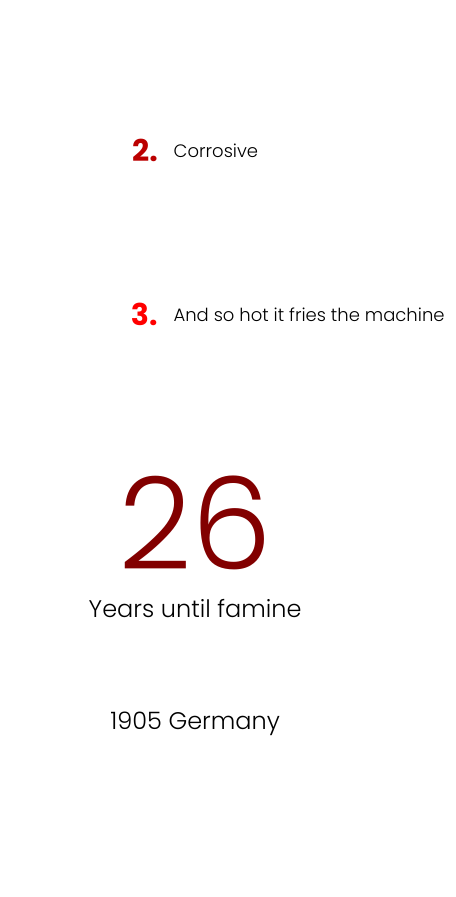
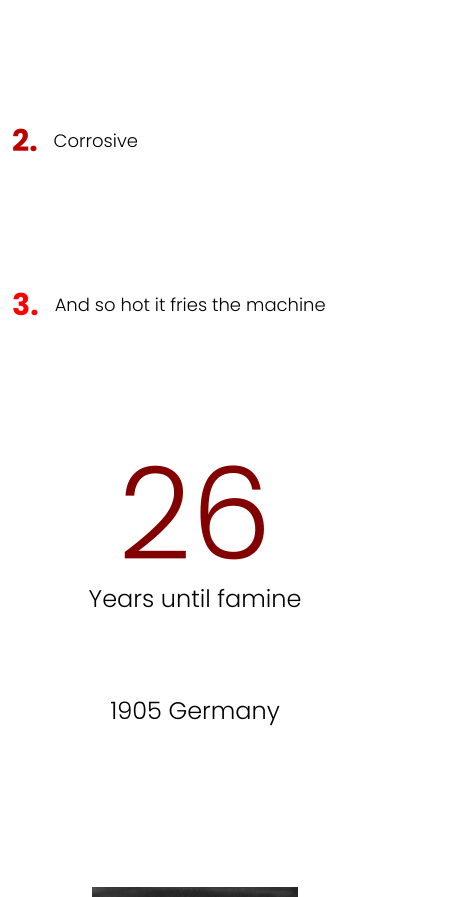
Before and after one commit to chongcurtis/chongcurtis.github.io, a Next.js app: page /books/the-alchemy-of-air in a window 390 px wide. Shown: the part 7116-8013 px from the top of the page, 456 px wide, since content can reach past the window. Built offline with nearby package versions, Linux system fonts and the light colour scheme.

Commit message:
fix alchemy of air for mobile

```diff
--- a/src/pages/books/the-alchemy-of-air.tsx
+++ b/src/pages/books/the-alchemy-of-air.tsx
@@ -174,11 +174,11 @@ export default function TheAlchemyOfAir() {
                 <div className="fade-in-on-scroll mr-4 text-3xl font-bold text-[#750000]">1.</div>
                 <p className="fade-in-on-scroll text-left">Prohibitively expensive</p>
             </div>
-            <div className="mb-32 mt-10 flex flex-row justify-center">
+            <div className="mb-32 mt-10 flex flex-row sm:justify-start md:justify-center">
                 <div className="fade-in-on-scroll mr-4 text-3xl font-bold text-[#bb0000]">2.</div>
                 <p className="fade-in-on-scroll mt-1">Corrosive</p>
             </div>
-            <div className="mb-32 mt-10 flex justify-end">
+            <div className="mb-32 mt-10 flex sm:justify-start md:justify-end">
                 <div className="fade-in-on-scroll mr-4 text-3xl font-bold text-[#ff0000]">3.</div>
                 <p className="fade-in-on-scroll mt-1 text-right">And so hot it fries the machine</p>
             </div>
@@ -503,8 +503,9 @@ export default function TheAlchemyOfAir() {
                     return (
                         <p className="fade-in-on-scroll text-md mt-10 text-left" key={idx}>
                             {source.title}:{` `}
+                            {/* break-all is really important, or else the link are too wide and the page is unreadable on mobile */}
                             <a
-                                className="text-sleepover-secondary"
+                                className="break-all text-sleepover-secondary"
                                 href={`https://${source.link}`}
                                 target="_blank"
                             >
```
